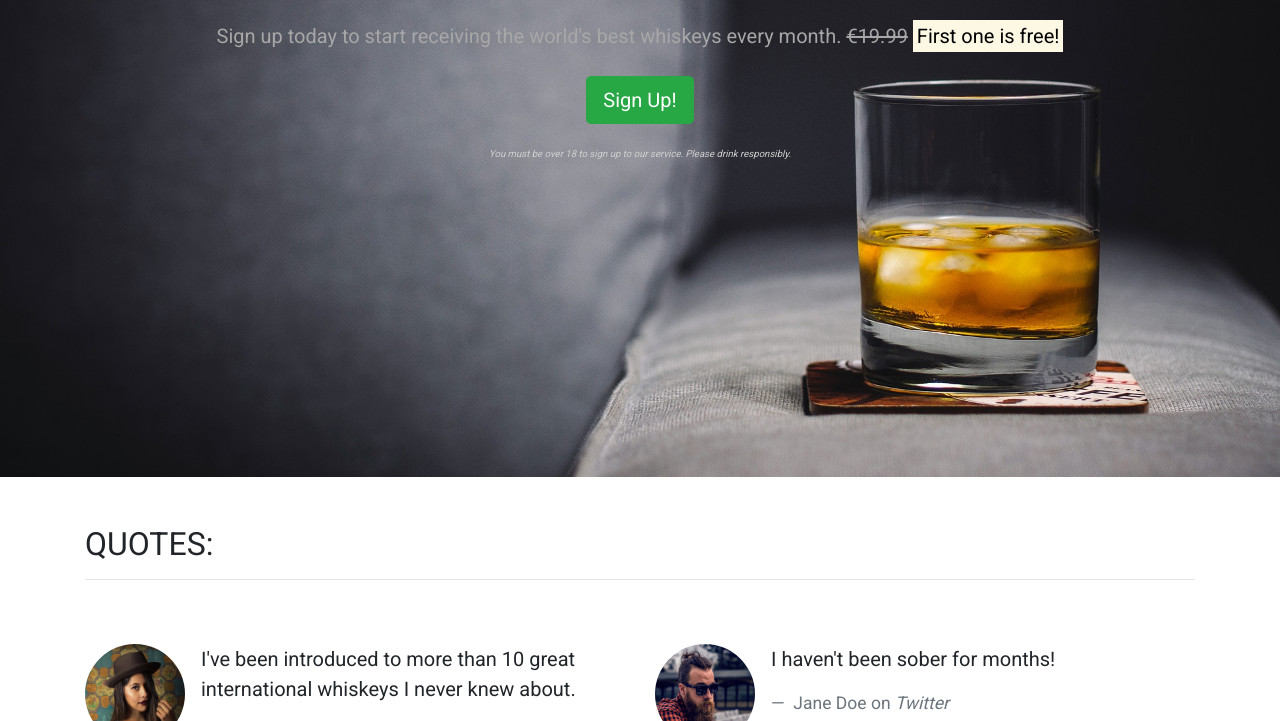
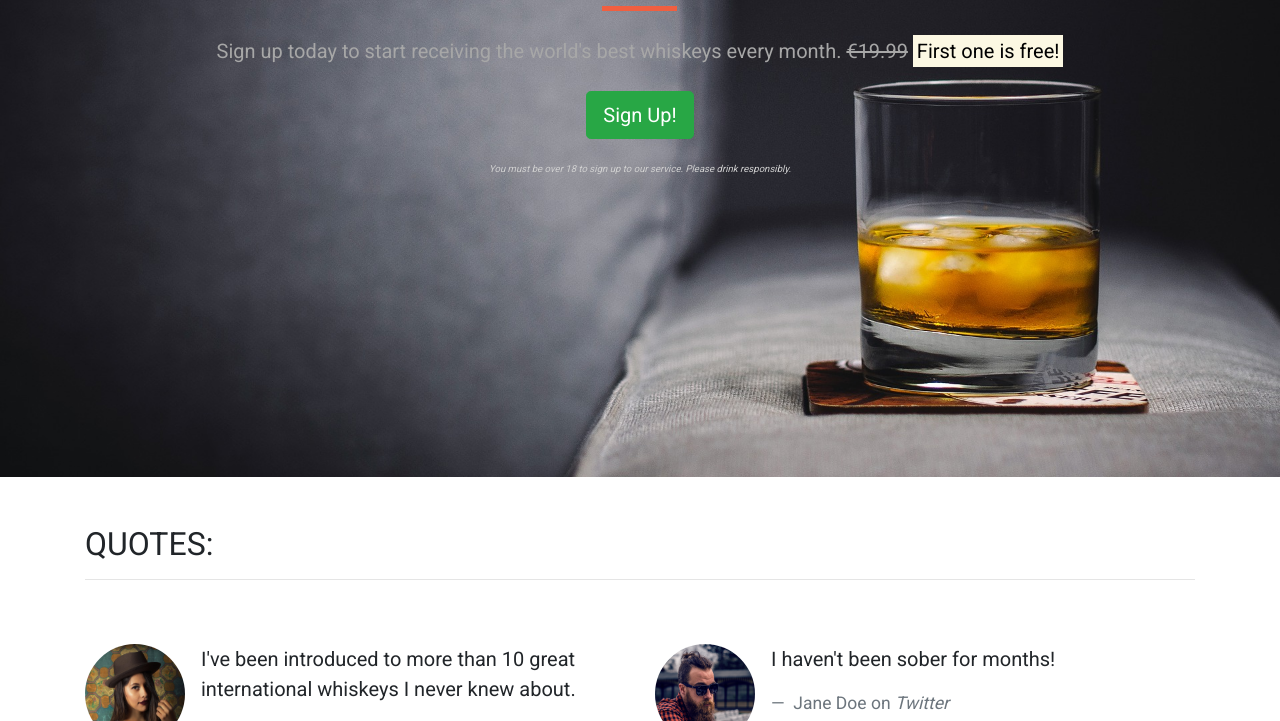
Before and after one commit to katiejanecoughlan/Whiskey-Drop, a plain HTML site: page index.html in a window 1280 px wide. Shown: the part 379-1100 px from the top of the page. Drawn offline with nearby package versions, Linux system fonts and the light colour scheme.

Commit message:
Style block dividers

```diff
--- a/css/style.css
+++ b/css/style.css
@@ -32,6 +32,22 @@ justify-content: center;
 
 }
 
+/* Block dividers */
+.block-divider {
+    width: 75px;
+    height: 5px;
+    border: 0;
+    background-color: #f05f40;
+}
+
+.block-divider--orange {
+    background-color: #f05f40;
+}
+
+.block-divider--short {
+    width: 35px;
+}
+
 /* Jumbotron */
 .jumbotron {
     background-color: transparent;
--- a/index.html
+++ b/index.html
@@ -96,6 +96,7 @@
         <div class="col-12">
           <section class="callout jumbotron text-center">
             <h1 class="jumbotron-header">The finest whiskeys delivered to your doorstep.</h1>
+            <hr class="block-divider block-divider--orange">
             <p class="lead">
               Sign up today to start receiving the world's best whiskeys every
               month.
```
